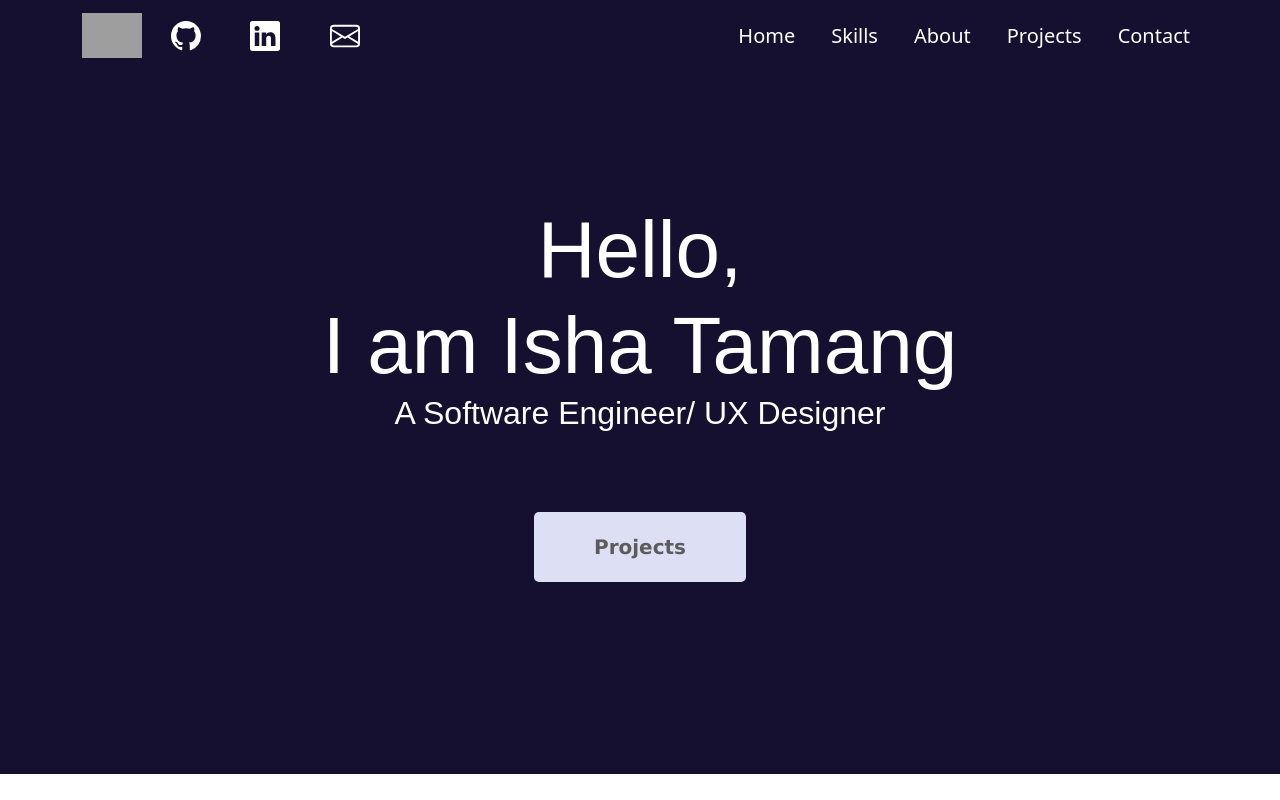
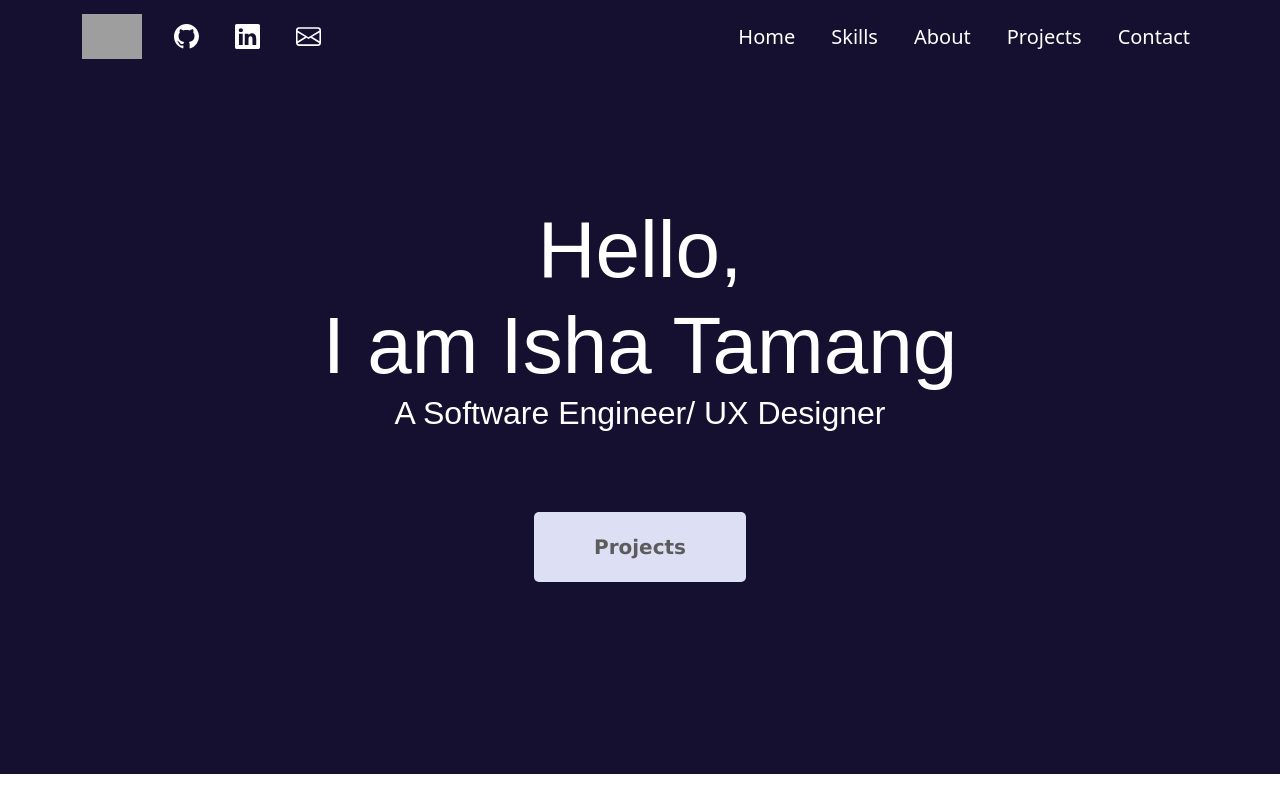
Before and after one commit to ishazimba/Portfolio, a React (Vite) app: page / in a window 1280 px wide. Shown: the top 800 px of the page. Built offline with nearby package versions, Linux system fonts and the light colour scheme; grey boxes are pictures that could not be loaded.

Commit message:
contact changed

```diff
--- a/components/Contact.jsx
+++ b/components/Contact.jsx
@@ -1,33 +1,13 @@
 import React from "react";
+import ContactLinks from "./contactLinks";
 
 const Contact = () => {
   const email = "isha.zimba@gmail.com";
   return (
     <footer id="contact_me">
       <h2>Contact</h2>
-
-      <div id="social-media-logo">
-        <a href="https://www.linkedin.com/in/isha-tamang/" target="_blank">
-          <img
-            className="social-media"
-            src="https://raw.githubusercontent.com/ishazimba/Portfolio/main/images/linkedin.png"
-            alt="linkedin"
-          />
-        </a>
-
-        <a href="https://github.com/ishazimba" target="_blank">
-          <img
-            className="social-media"
-            src="https://raw.githubusercontent.com/ishazimba/Portfolio/main/images/github.png"
-            alt="github"
-          />
-        </a>
-      </div>
-      <div>
-        <p>
-          Email:
-          <a href={`mailto:${email}`}>{email}</a>
-        </p>
+      <div className="flex text-secondary">
+        <ContactLinks size={40} />
       </div>
 
       <div>
--- a/components/Navbar.jsx
+++ b/components/Navbar.jsx
@@ -28,7 +28,7 @@ const Navbar = () => {
           />
         </Link>
         <div className="flex text-secondary">
-          <ContactLinks size={30} />
+          <ContactLinks size={25} />
         </div>
 
         <button className="navbar-toggler" type="button" onClick={toggleMenu}>
--- a/components/contactLinks.jsx
+++ b/components/contactLinks.jsx
@@ -3,14 +3,14 @@ import { Github, Linkedin, Envelope } from "react-bootstrap-icons";
 
 const ContactLinks = ({ size }) => {
   const iconStyle = {
-    padding: "0.8rem",
+    padding: "1rem",
     color: "white",
     borderRadius: "50%",
     transition: "background-color 0.5s, color 0.5s",
   };
 
   return (
-    <div className="d-flex gap-4">
+    <div className="d-flex gap-1">
       <a
         href="https://github.com/ishazimba"
         target="_blank"
--- a/package.json
+++ b/package.json
@@ -19,6 +19,7 @@
     "@mui/styled-engine": "^5.13.2",
     "@vitejs/plugin-react-refresh": "^1.3.6",
     "bootstrap": "^5.3.1",
+    "framer-motion": "^10.15.1",
     "react": "^18.2.0",
     "react-bootstrap-icons": "^1.10.3",
     "react-dom": "^18.2.0",
@@ -28,6 +29,7 @@
     "react-slick": "^0.29.0",
     "react-youtube": "^10.1.0",
     "slick-carousel": "^1.8.1",
+    "three": "^0.155.0",
     "uikit": "^3.16.22"
   },
   "devDependencies": {
```
Also changed, not shown: 1 other file (tests, documents, lock files or other folders).
